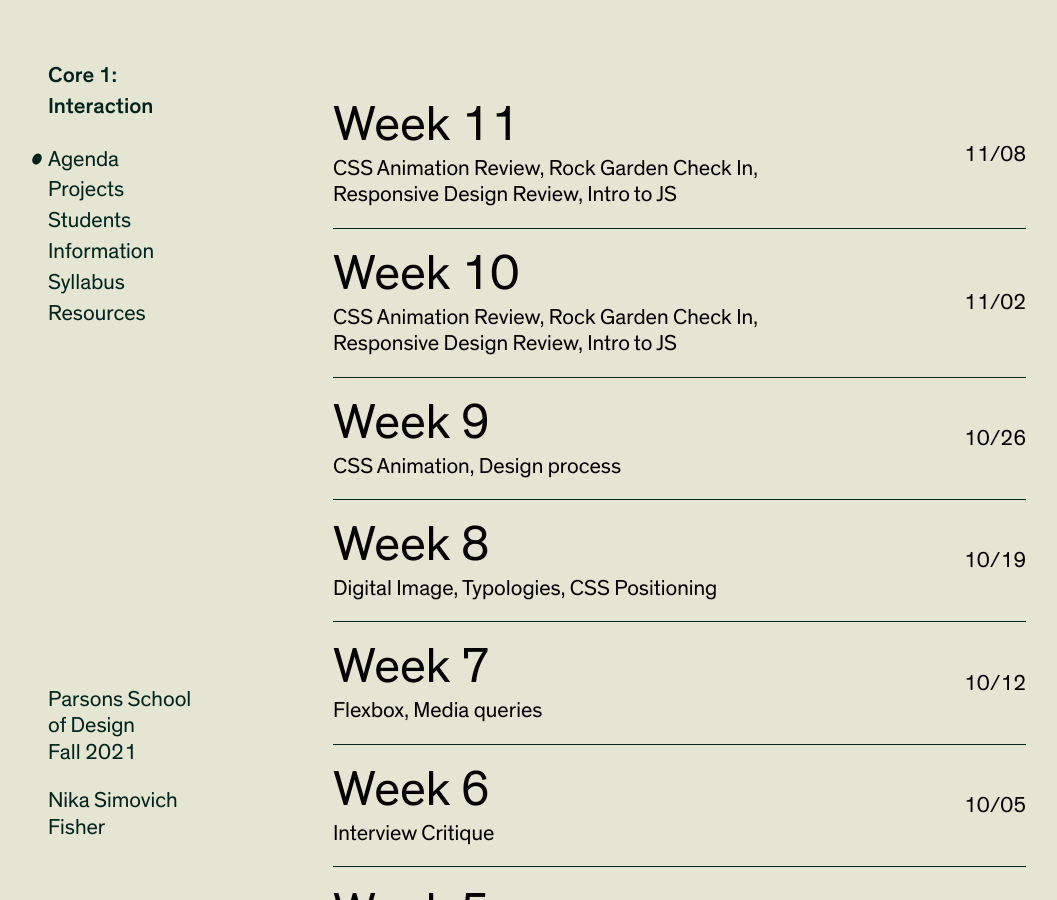
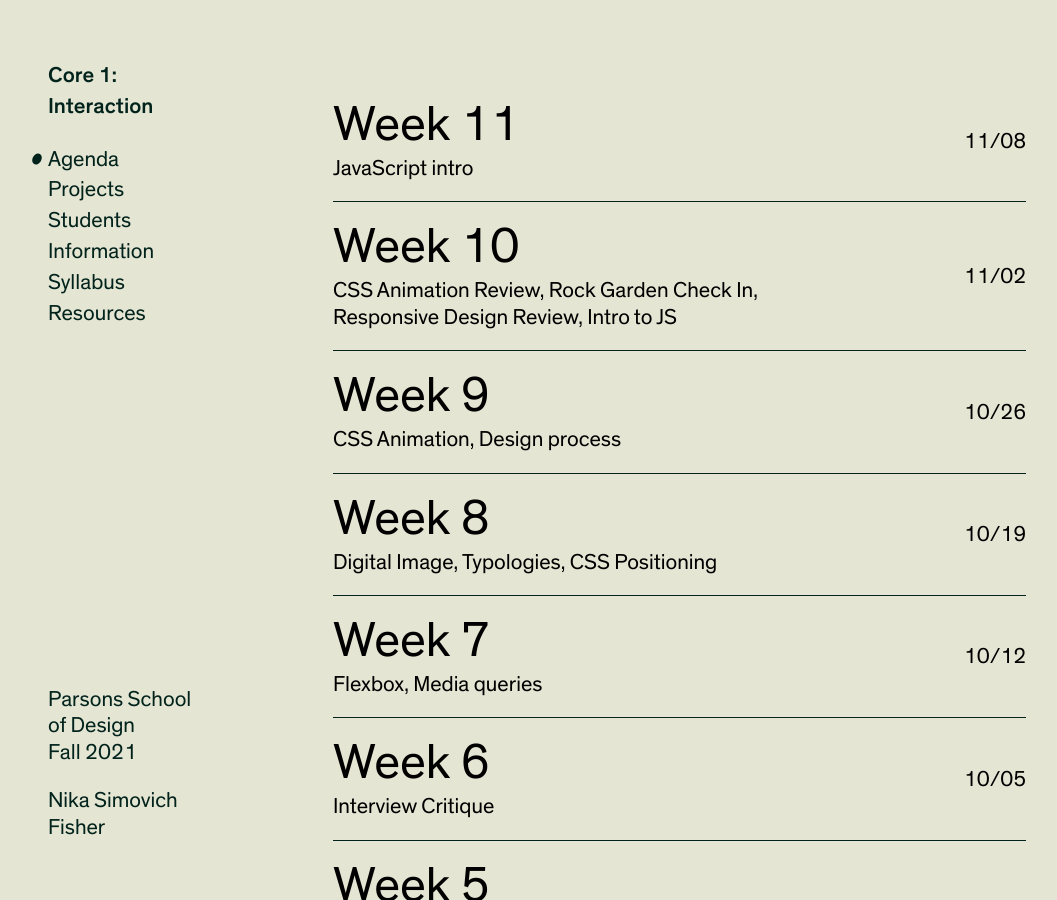
Before and after one commit to nikasimovich/cif21, a Jekyll site: the page built from agenda.html, in a window 1280 px wide and 900 px high. Shown: the whole window, without its empty margins (12-1069 px from the left). Built offline with Jekyll 4.4.1, drawn with Linux system fonts in a browser that asks for light colours.

Commit message:
Add agenda

```diff
--- a/_agendas/week-11.md
+++ b/_agendas/week-11.md
@@ -2,7 +2,7 @@
 title:            Week 11
 start_date:       2021-11-07 00:00:00 -0500
 date_range:       11/08
-summary: CSS Animation Review, Rock Garden Check In, Responsive Design Review, Intro to JS
+summary: JavaScript intro
 ---
 
 ### Tuesday, In Class
```
